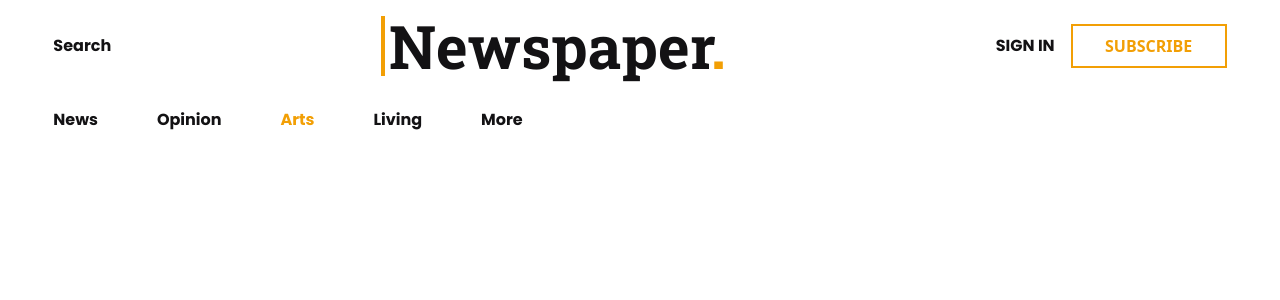
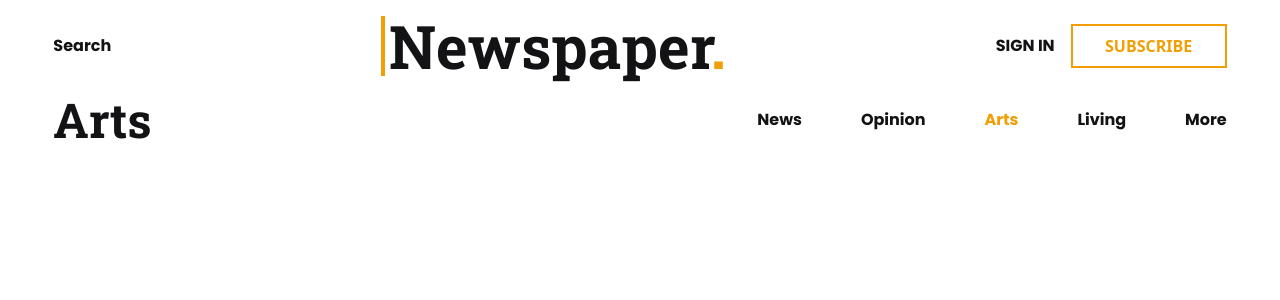
Before and after one commit to gaoliveira21/newspaper, a Next.js app: page / in a window 1280 px wide. Shown: the top 300 px of the page. Built offline with nearby package versions, Linux system fonts and the light colour scheme.

Commit message:
feat: add Heading component

```diff
--- /dev/null
+++ b/src/components/atoms/Heading/index.tsx
@@ -0,0 +1,28 @@
+import React from 'react'
+
+type HeadingProps = {
+  as?: 'h2' | 'h3'
+  children: React.ReactNode
+  className?: string
+}
+
+export function Heading({
+  as = 'h2',
+  children,
+  className
+}: HeadingProps) {
+
+  const size = {
+    h2: 'text-5xl',
+    h3: 'text-4xl'
+  }
+
+  const Element = () => React.createElement(as, {
+    className: `${size[as]} text-heading font-bold font-heading ${className}`,
+    children
+  })
+
+  return (
+    <Element />
+  )
+}
--- a/src/components/atoms/index.ts
+++ b/src/components/atoms/index.ts
@@ -2,3 +2,4 @@ export * from './Button'
 export * from './Container'
 export * from './Logo'
 export * from './Text'
+export * from './Heading'
--- a/src/pages/index.tsx
+++ b/src/pages/index.tsx
@@ -1,4 +1,4 @@
-import { Container } from "@/components/atoms";
+import { Container, Heading } from "@/components/atoms";
 import { Navbar } from "@/components/molecules";
 import { Header } from "@/components/organisms/Header";
 
@@ -6,7 +6,10 @@ export default function Home() {
   return (
     <Container>
       <Header />
-      <Navbar />
+      <div className="flex flex-col sm:flex-row justify-between items-center">
+        <Navbar />
+        <Heading className="text-center sm:order-first">Arts</Heading>
+      </div>
     </Container>
   )
 }
```
